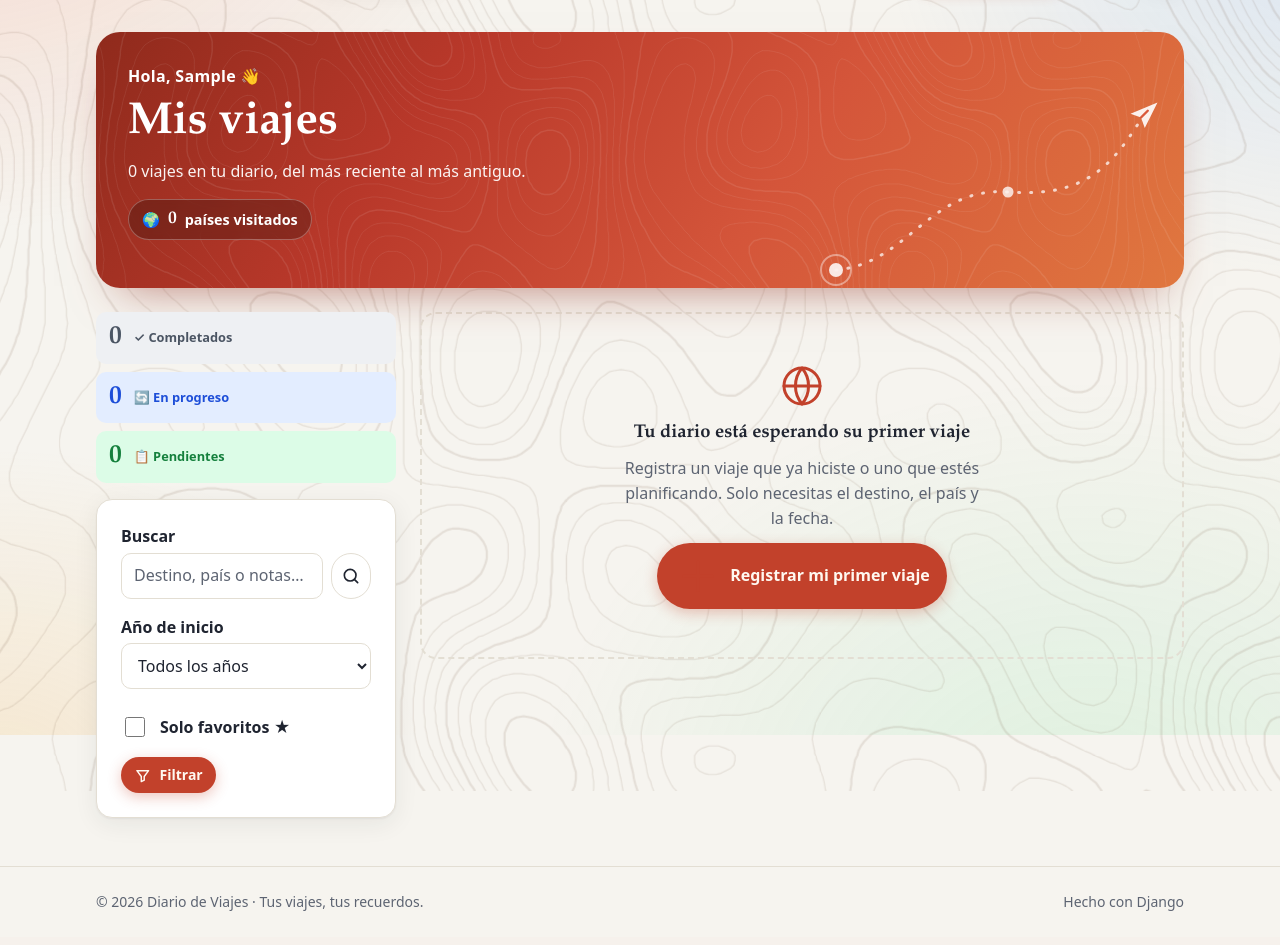
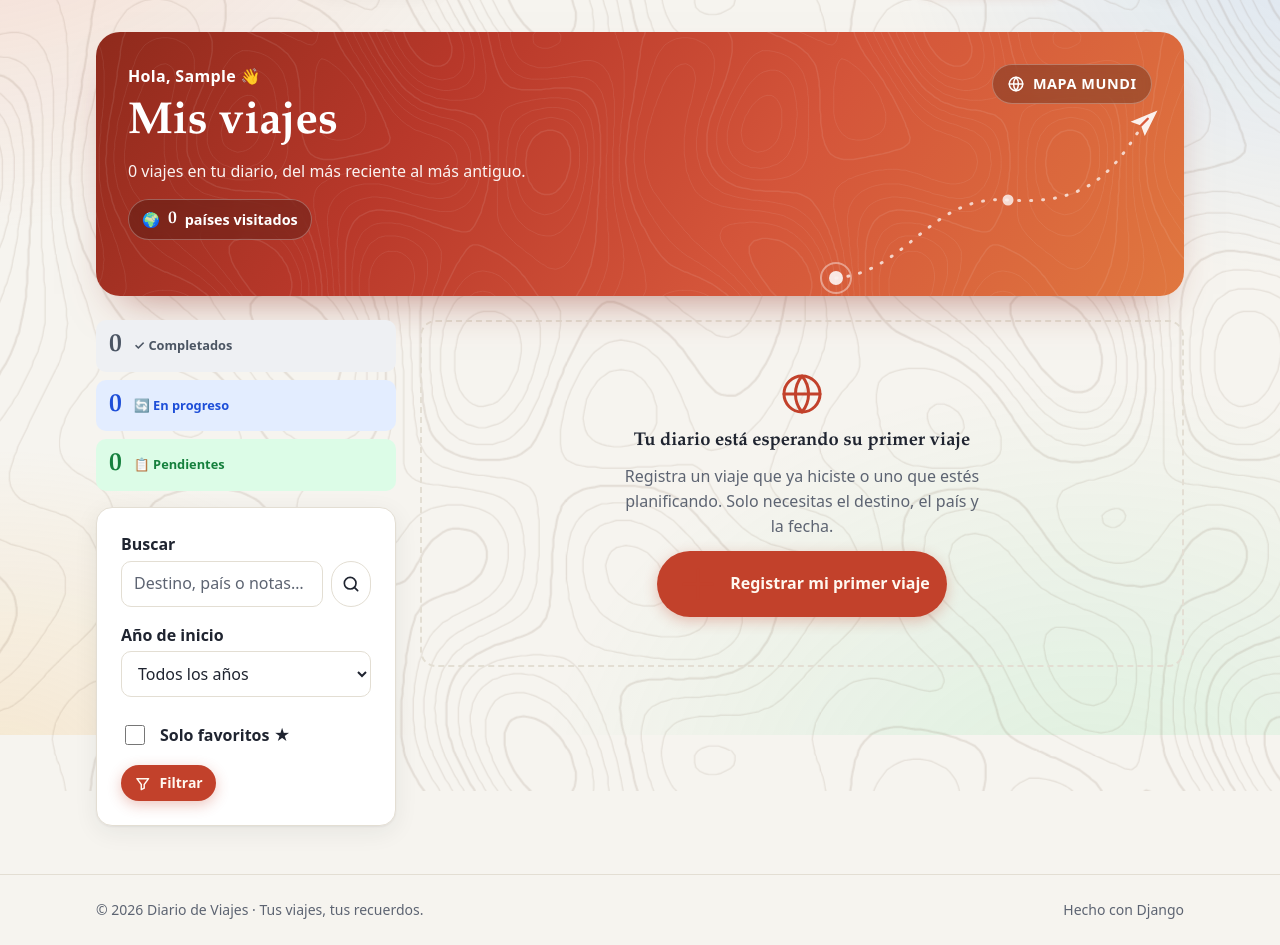
Before and after one commit to CarlosMatus00000008/BackEnd---Inacap, a Django app: page /viajes/ in a window 1280 px wide. Shown: the part 65-1010 px from the top of the page. Before the commit the page ends 976 px from the top, so only its background shows below. Run offline with Django 5.2, Linux system fonts and the light colour scheme; the visitor is signed in with stand-in values (Sample User, id 1); data comes from the database, SQL or seed files in the repository; data that the repository does not hold is empty.

Commit message:
Mapa mundi con los países visitados en Mis viajes
Botón «Mapa mundi» en el saludo de la línea de tiempo: despliega un mapa
del mundo con los países de viajes completados o en progreso en azul,
el conteo de países recorridos y la lista con sus banderas.

Co-Authored-By: Claude Opus 5.5 <noreply@anthropic.com>

```diff
--- a/static/css/app.css
+++ b/static/css/app.css
@@ -104,6 +104,14 @@
   --borde-marca: rgb(255 255 255 / 0.28);
   --sombra-marca: 0 22px 44px -24px rgb(143 42 28 / 0.6);
   --sombra-flotante: 0 8px 20px -12px rgb(0 0 0 / 0.35);
+
+  /* Mapa mundi del saludo (va sobre el degradado de la marca, igual en ambos temas) */
+  --mapa-oceano: rgb(0 0 0 / 0.2);
+  --mapa-tierra: rgb(255 255 255 / 0.3);
+  --mapa-frontera: rgb(143 42 28 / 0.55);
+  --mapa-visitado: #2563eb;
+  --mapa-visitado-hover: #3b82f6;
+  --mapa-visitado-borde: #dbeafe;
   --velo: rgb(18 21 28 / 0.6); /* fondo del modal y botones sobre fotos */
   --portada-oscuro: #1f2430; /* se mezcla con el color del estado en la portada del viaje */
   --velo-portada: rgb(0 0 0 / 0.72); /* oscurece la parte baja de la portada, donde va el texto */
@@ -1691,6 +1699,144 @@
     font-size: 1.1rem;
   }
 
+  /* Mapa mundi: botón arriba a la derecha que despliega el mapa hacia abajo */
+  .mapa-mundi__boton {
+    position: absolute;
+    top: var(--e5);
+    right: var(--e5);
+    display: inline-flex;
+    align-items: center;
+    gap: var(--e2);
+    min-height: 40px;
+    padding: 0.4em 1em;
+    border: 1px solid var(--borde-marca);
+    border-radius: var(--radio-pildora);
+    background: var(--velo-marca);
+    backdrop-filter: blur(6px);
+    -webkit-backdrop-filter: blur(6px);
+    color: var(--sobre-marca);
+    font-size: 0.9rem;
+    font-weight: 700;
+    letter-spacing: 0.04em;
+    text-transform: uppercase;
+    list-style: none;
+    cursor: pointer;
+    transition: background var(--transicion), transform var(--transicion);
+  }
+
+  .mapa-mundi__boton::-webkit-details-marker {
+    display: none;
+  }
+
+  .mapa-mundi__boton:hover,
+  .mapa-mundi[open] .mapa-mundi__boton {
+    background: var(--mapa-visitado);
+  }
+
+  .mapa-mundi__boton:active {
+    transform: translateY(1px);
+  }
+
+  .mapa-mundi__contenido {
+    display: grid;
+    gap: var(--e3);
+    overflow: hidden; /* app.js anima su altura al abrir y cerrar */
+    padding-top: var(--e4);
+  }
+
+  /* La ruta de vuelo decorativa se esconde para no quedar debajo del mapa */
+  .bienvenida:has(.mapa-mundi[open])::after {
+    opacity: 0;
+  }
+
+  .mapa-mundi__mapa {
+    display: block;
+    width: 100%;
+    height: auto;
+    border: 1px solid var(--borde-marca);
+    border-radius: var(--radio);
+    background: var(--mapa-oceano);
+  }
+
+  .mapa-mundi__tierra {
+    fill: var(--mapa-tierra);
+    stroke: var(--mapa-frontera);
+    stroke-width: 0.4;
+    stroke-linejoin: round;
+  }
+
+  .mapa-mundi__visitado {
+    fill: var(--mapa-visitado);
+    stroke: var(--mapa-visitado-borde);
+    stroke-width: 0.6;
+    stroke-linejoin: round;
+    transition: fill var(--transicion);
+  }
+
+  .mapa-mundi__visitado:hover {
+    fill: var(--mapa-visitado-hover);
+  }
+
+  .mapa-mundi__pie {
+    display: flex;
+    flex-wrap: wrap;
+    align-items: center;
+    justify-content: space-between;
+    gap: var(--e2) var(--e4);
+  }
+
+  .mapa-mundi__pie strong {
+    font-family: var(--fuente-titulos);
+    font-size: 1.3rem;
+  }
+
+  .mapa-mundi__leyenda,
+  .mapa-mundi__paises {
+    display: flex;
+    flex-wrap: wrap;
+    gap: var(--e2);
+    margin: 0;
+    padding: 0;
+    list-style: none;
+    font-size: 0.85rem;
+    font-weight: 600;
+  }
+
+  .mapa-mundi__leyenda {
+    gap: var(--e4);
+  }
+
+  .mapa-mundi__leyenda li {
+    display: inline-flex;
+    align-items: center;
+    gap: var(--e2);
+  }
+
+  .mapa-mundi__muestra {
+    width: 14px;
+    height: 14px;
+    border: 1px solid var(--borde-marca);
+    border-radius: 4px;
+    background: var(--mapa-tierra);
+  }
+
+  .mapa-mundi__muestra--visitado {
+    border-color: var(--mapa-visitado-borde);
+    background: var(--mapa-visitado);
+  }
+
+  .mapa-mundi__paises li {
+    padding: 0.25em 0.75em;
+    border: 1px solid var(--borde-marca);
+    border-radius: var(--radio-pildora);
+    background: var(--velo-marca);
+  }
+
+  .bienvenida .mapa-mundi__vacio {
+    max-width: none;
+    font-size: 0.9rem;
+  }
+
   /* Versión compacta para los encabezados de otras páginas */
   .bienvenida--compacta {
     padding: var(--e5);
@@ -1715,6 +1861,11 @@
 
     .bienvenida::after {
       opacity: 0.9;
+    }
+
+    .mapa-mundi__boton {
+      top: var(--e6);
+      right: var(--e6);
     }
   }
 
--- a/static/js/app.js
+++ b/static/js/app.js
@@ -123,3 +123,38 @@ document.querySelectorAll("dialog.dialogo").forEach((dialogo) => {
     if (evento.target === dialogo) dialogo.close();
   });
 });
+
+/* 5. Mis viajes: el mapa mundi se despliega hacia abajo con una animación.
+      Sin JavaScript (o con «reducir movimiento») el <details> se abre y cierra de golpe. */
+const mapaMundi = document.querySelector("[data-mapa-mundi]");
+const reducirMovimiento = window.matchMedia("(prefers-reduced-motion: reduce)");
+
+if (mapaMundi) {
+  const contenido = mapaMundi.querySelector(".mapa-mundi__contenido");
+  let animacion = null;
+  let abierto = mapaMundi.open;
+
+  mapaMundi.querySelector("summary").addEventListener("click", (evento) => {
+    if (reducirMovimiento.matches) return;
+    evento.preventDefault();
+
+    // Si se hace clic a mitad de la animación, parte desde la altura actual.
+    const desde = mapaMundi.open ? contenido.getBoundingClientRect().height : 0;
+    animacion?.cancel();
+    abierto = !abierto;
+    mapaMundi.open = true;
+    const hasta = abierto ? contenido.getBoundingClientRect().height : 0;
+
+    animacion = contenido.animate(
+      [
+        { height: `${desde}px`, opacity: desde ? 1 : 0 },
+        { height: `${hasta}px`, opacity: abierto ? 1 : 0 },
+      ],
+      { duration: 420, easing: "cubic-bezier(0.2, 0.7, 0.2, 1)" },
+    );
+    animacion.onfinish = () => {
+      animacion = null;
+      mapaMundi.open = abierto;
+    };
+  });
+}
--- a/templates/viajes/linea_tiempo.html
+++ b/templates/viajes/linea_tiempo.html
@@ -1,5 +1,5 @@
 {% extends "base.html" %}
-{% load diario %}
+{% load diario static %}
 
 {% block titulo %}Mis viajes{% endblock %}
 
@@ -17,6 +17,34 @@
       <li><span aria-hidden="true">✈</span> Próximo: <strong>{{ proximo_viaje.destino }}</strong> {{ proximo_viaje.fecha_inicio|hace }}</li>
     {% endif %}
   </ul>
+
+  {# Mapa mundi: <details> funciona sin JavaScript; app.js solo anima el despliegue. #}
+  <details class="mapa-mundi" data-mapa-mundi>
+    <summary class="mapa-mundi__boton">{% icono "globo" %} Mapa mundi</summary>
+    <div class="mapa-mundi__contenido">
+      <svg class="mapa-mundi__mapa" viewBox="0 0 1010 666" role="img" aria-labelledby="titulo-mapa">
+        <title id="titulo-mapa">Mapa del mundo con {{ paises_visitados|miles }} país{{ paises_visitados|pluralize:"es" }} visitado{{ paises_visitados|pluralize }} en azul</title>
+        <use class="mapa-mundi__tierra" href="{% static 'img/mapa-mundi.svg' %}#mundo"></use>
+        {% for pais in paises_mapa %}
+          <use class="mapa-mundi__visitado" href="{% static 'img/mapa-mundi.svg' %}#{{ pais.codigo_iso|lower }}"><title>{{ pais.nombre }}</title></use>
+        {% endfor %}
+      </svg>
+      <div class="mapa-mundi__pie">
+        <p><strong>{{ paises_visitados|miles }}</strong> de {{ total_paises|miles }} países recorridos</p>
+        <ul class="mapa-mundi__leyenda" aria-hidden="true">
+          <li><span class="mapa-mundi__muestra mapa-mundi__muestra--visitado"></span> Visitado</li>
+          <li><span class="mapa-mundi__muestra"></span> Por conocer</li>
+        </ul>
+      </div>
+      {% if paises_mapa %}
+        <ul class="mapa-mundi__paises" aria-label="Países visitados">
+          {% for pais in paises_mapa %}<li>{{ pais.bandera }} {{ pais.nombre }}</li>{% endfor %}
+        </ul>
+      {% else %}
+        <p class="mapa-mundi__vacio">Cuando completes tu primer viaje, su país se pintará de azul aquí.</p>
+      {% endif %}
+    </div>
+  </details>
 </section>
 
 <div class="disposicion-linea">
--- a/viajes/views/lectura.py
+++ b/viajes/views/lectura.py
@@ -9,7 +9,7 @@ from django.views.generic import DetailView, ListView
 
 from ..forms import ActividadForm, FiltroViajesForm, FotosForm, GastoForm
 from ..mixins import AccesoMixin, PaginacionTolerante
-from ..models import Actividad, CategoriaGasto, EstadoViaje, FotoViaje, Gasto, Viaje
+from ..models import Actividad, CategoriaGasto, EstadoViaje, FotoViaje, Gasto, Pais, Viaje
 from .itinerario import dia_sugerido
 
 
@@ -32,9 +32,12 @@ class LineaTiempoView(AccesoMixin, PaginacionTolerante, ListView):
         contexto = super().get_context_data(**kwargs)
         mis_viajes = Viaje.objects.de_usuario(self.request.user)
         contexto["filtros"] = self.filtros
-        contexto["paises_visitados"] = (
-            mis_viajes.exclude(estado=EstadoViaje.PLANIFICADO).values("pais").distinct().count()
-        )
+        # Países de viajes completados o en progreso: se cuentan y se pintan en el mapa mundi.
+        contexto["paises_mapa"] = Pais.objects.filter(
+            viajes__in=mis_viajes.exclude(estado=EstadoViaje.PLANIFICADO)
+        ).distinct()
+        contexto["paises_visitados"] = len(contexto["paises_mapa"])
+        contexto["total_paises"] = Pais.objects.count()
         contexto["proximo_viaje"] = (
             mis_viajes.planificados().filter(fecha_inicio__gte=timezone.localdate()).order_by("fecha_inicio").first()
         )
```
Also changed, not shown: viajes/tests/test_vistas.py (+10 -0 lines), static/img/mapa-mundi.svg (added).
